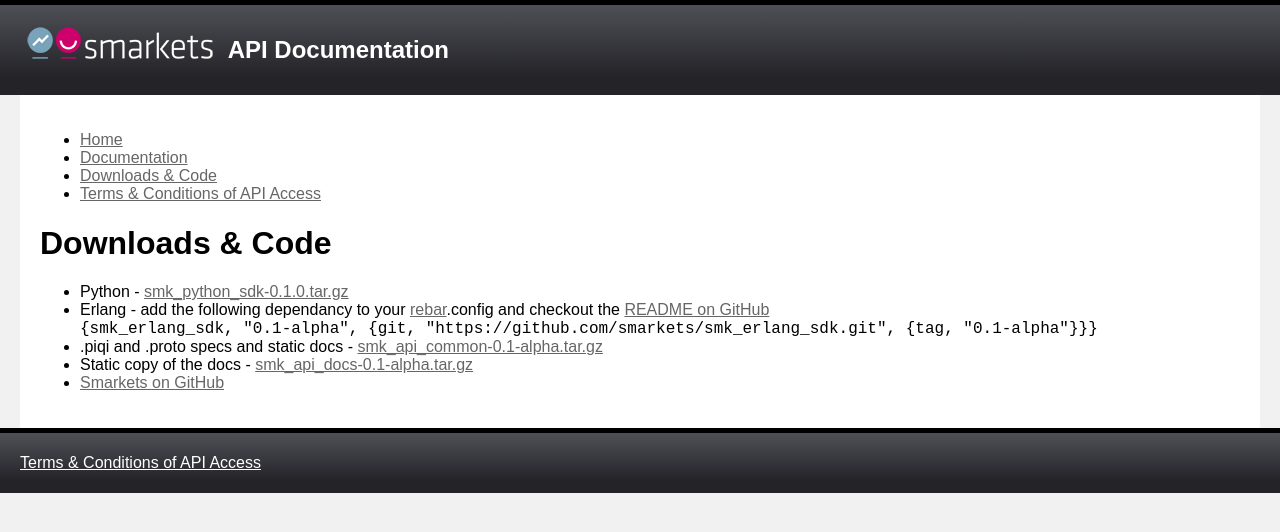
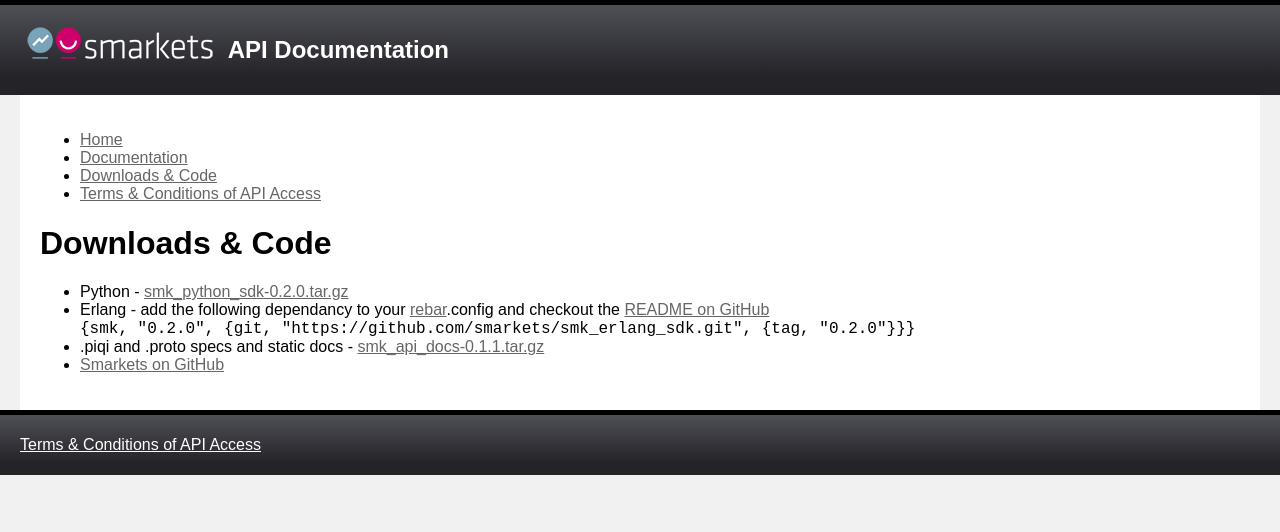
Before and after one commit to smarkets/smarkets.github.com, a Jekyll site: the page built from downloads.html, in a window 1280 px wide. Shown: the top 532 px of the page. Built offline with Jekyll 4.4.1, drawn with Linux system fonts in a browser that asks for light colours.

```diff
--- a/downloads.html
+++ b/downloads.html
@@ -5,18 +5,15 @@ title: Downloads | Smarkets API
 <h1>Downloads &amp; Code</h1>
 <ul>
   <li>
-  Python - <a href="https://github.com/smarkets/smk_python_sdk/downloads/smk_python_sdk-0.1.0.tar.gz">smk_python_sdk-0.1.0.tar.gz</a>
+  Python - <a href="https://github.com/smarkets/smk_python_sdk/downloads/smk_python_sdk-0.2.0.tar.gz">smk_python_sdk-0.2.0.tar.gz</a>
   </li>
   <li>
-    Erlang - add the following dependancy to your <a href="https://github.com/basho/rebar">rebar</a>.config and checkout the <a href="https://github.com/smarkets/smk_erlang_sdk/tree/0.1-alpha#readme">README on GitHub</a>
+    Erlang - add the following dependancy to your <a href="https://github.com/basho/rebar">rebar</a>.config and checkout the <a href="https://github.com/smarkets/smk_erlang_sdk/tree/0.2.0#readme">README on GitHub</a>
     <br />
-    <code>{smk_erlang_sdk, "0.1-alpha", {git, "https://github.com/smarkets/smk_erlang_sdk.git", {tag, "0.1-alpha"}}}</code>
+    <code>{smk, "0.2.0", {git, "https://github.com/smarkets/smk_erlang_sdk.git", {tag, "0.2.0"}}}</code>
   </li>
   <li>
-  .piqi and .proto specs and static docs - <a href="https://github.com/smarkets/smk_api_common/downloads/smk_api_common-0.1-alpha.tar.gz">smk_api_common-0.1-alpha.tar.gz</a>
-  </li>
-  <li>
-  Static copy of the docs - <a href="https://github.com/smarkets/smk_api_docs/downloads/smk_api_docs-0.1-alpha.tar.gz">smk_api_docs-0.1-alpha.tar.gz</a>
+  .piqi and .proto specs and static docs - <a href="https://github.com/smarkets/smk_api_docs/downloads/smk_api_docs-0.2.0.tar.gz">smk_api_docs-0.1.1.tar.gz</a>
   </li>
   <li>
     <a href="https://github.com/smarkets/">Smarkets on GitHub</a>
```
